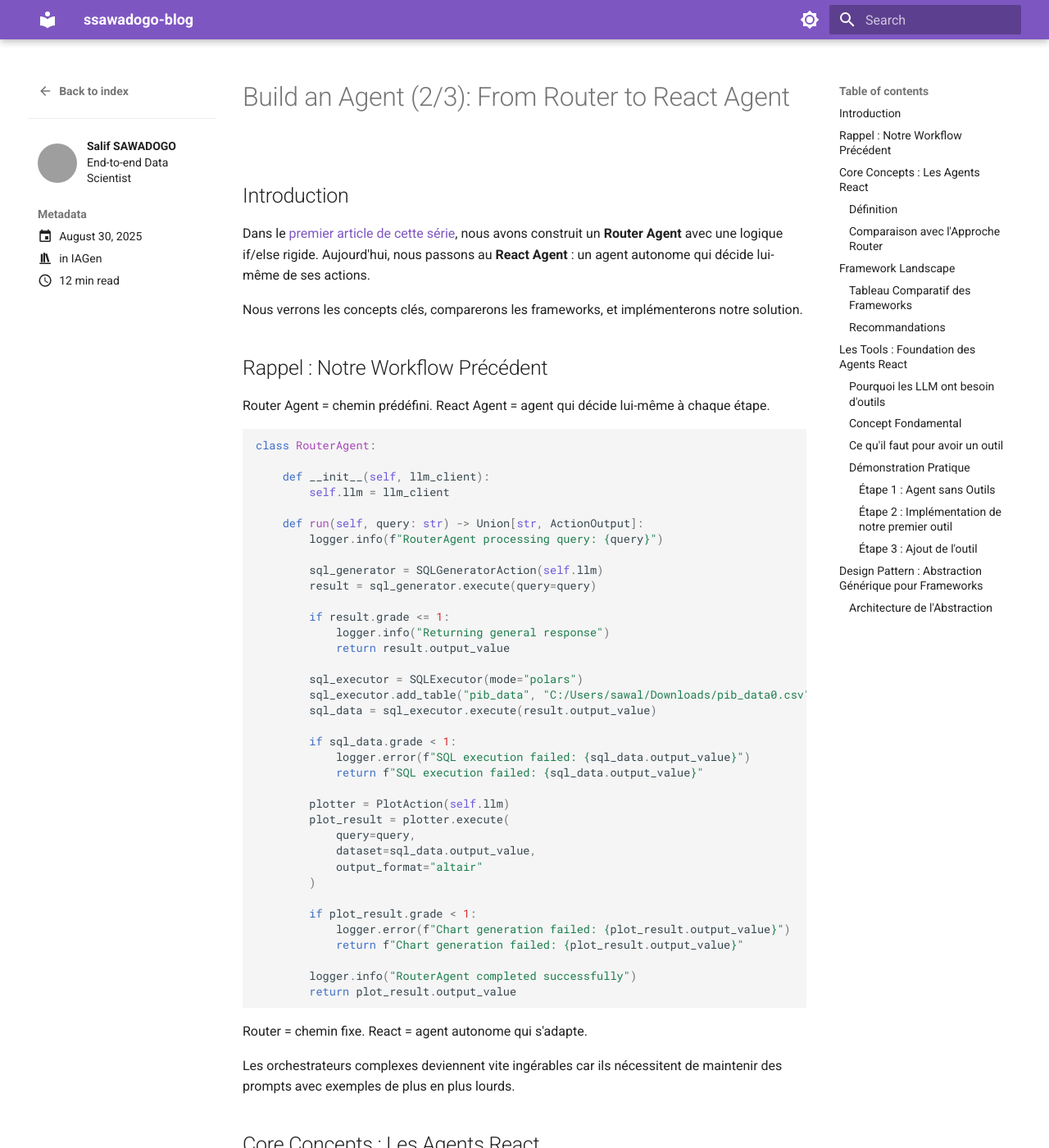
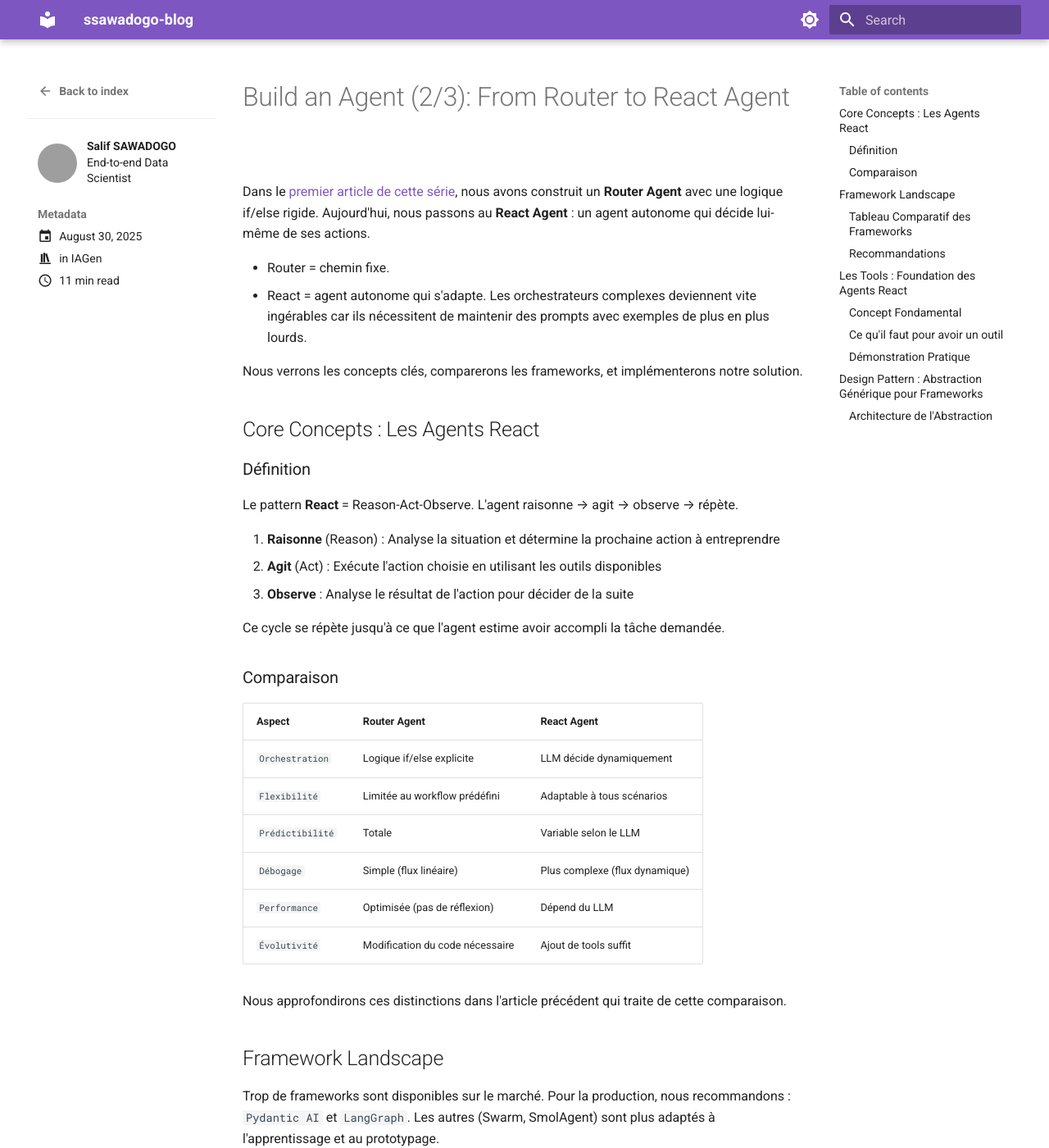
Before and after one commit to sawallesalfo/blog, an MkDocs documentation site: the page built from docs/posts/agent_react.md, in a window 1280 px wide and 1400 px high. Shown: the whole window at 82% size. Built offline with MkDocs 1.6.1 and Material for MkDocs 9.7.7, drawn with Linux system fonts in a browser that asks for light colours; comment, search, counter and statistics services are not loaded; some of the changed text lies outside the part shown; grey boxes are pictures that could not be loaded.

Commit message:
add react

````diff
--- a/docs/posts/agent_react.md
+++ b/docs/posts/agent_react.md
@@ -9,60 +9,16 @@ categories:
 
 # Build an Agent (2/3): From Router to React Agent
 
-## Introduction
+Dans le [premier article de cette série](https://sawallesalfo.github.io/blog/2025/07/14/agent-router/), nous avons construit un **Router Agent** avec une logique if/else rigide. Aujourd'hui, nous passons au **React Agent** : un agent autonome qui décide lui-même de ses actions.
 
-Dans le [premier article de cette série](https://sawallesalfo.github.io/blog/2025/07/14/agent-router/), nous avons construit un **Router Agent** avec une logique if/else rigide. Aujourd'hui, nous passons au **React Agent** : un agent autonome qui décide lui-même de ses actions.
+- Router = chemin fixe.
+- React = agent autonome qui s'adapte.
+Les orchestrateurs complexes deviennent vite ingérables car ils nécessitent de maintenir des prompts avec exemples de plus en plus lourds.
 
 <!-- more -->
 
 Nous verrons les concepts clés, comparerons les frameworks, et implémenterons notre solution.
 
-## Rappel : Notre Workflow Précédent
-
-Router Agent = chemin prédéfini. React Agent = agent qui décide lui-même à chaque étape.
-
-```python
-class RouterAgent:
-
-    def __init__(self, llm_client):
-        self.llm = llm_client
-
-    def run(self, query: str) -> Union[str, ActionOutput]:
-        logger.info(f"RouterAgent processing query: {query}")
-
-        sql_generator = SQLGeneratorAction(self.llm)
-        result = sql_generator.execute(query=query)
-
-        if result.grade <= 1:
-            logger.info("Returning general response")
-            return result.output_value
-
-        sql_executor = SQLExecutor(mode="polars")
-        sql_executor.add_table("pib_data", "C:/Users/sawal/Downloads/pib_data0.csv")
-        sql_data = sql_executor.execute(result.output_value)
-
-        if sql_data.grade < 1:
-            logger.error(f"SQL execution failed: {sql_data.output_value}")
-            return f"SQL execution failed: {sql_data.output_value}"
-
-        plotter = PlotAction(self.llm)
-        plot_result = plotter.execute(
-            query=query,
-            dataset=sql_data.output_value,
-            output_format="altair"
-        )
-
-        if plot_result.grade < 1:
-            logger.error(f"Chart generation failed: {plot_result.output_value}")
-            return f"Chart generation failed: {plot_result.output_value}"
-
-        logger.info("RouterAgent completed successfully")
-        return plot_result.output_value
-
-```
-Router = chemin fixe. React = agent autonome qui s'adapte.
-
-Les orchestrateurs complexes deviennent vite ingérables car ils nécessitent de maintenir des prompts avec exemples de plus en plus lourds.
 
 ## Core Concepts : Les Agents React
 
@@ -76,7 +32,7 @@ Le pattern **React** = Reason-Act-Observe. L'agent raisonne → agit → observe
 
 Ce cycle se répète jusqu'à ce que l'agent estime avoir accompli la tâche demandée.
 
-### Comparaison avec l'Approche Router
+### Comparaison
 
 | **Aspect** | **Router Agent** | **React Agent** |
 |------------|------------------|-----------------|
@@ -116,7 +72,7 @@ Les frameworks gèrent efficacement les machines d'état et l'orchestration de p
 
 ## Les Tools : Foundation des Agents React
 
-### Pourquoi les LLM ont besoin d'outils
+Pourquoi les LLM ont besoin d'outils ?
 
 Les LLM prédisent des tokens, ils ne calculent pas. D'où les erreurs fréquentes sur des questions simples comme "combien de 'r' dans strawberry".
 
@@ -181,17 +137,17 @@ def example_tool(param1: str, param2: int) -> str:
 Faisons une démonstration pratique avec le framework SmolAgent.
 À la fin, vous verrez que SmolAgent sans outils = erreurs de calcul. Avec outils = précision.
 
-SmolAgent propose : `CodeAgent` (écrire du code Python et l'exécuter) vs `ToolCallingAgent` (appels JSON). Nous préférons les appels JSON.
+SmolAgent propose :
 
-**Explication technique :**
-- CodeAgent génère ses appels d'outils sous forme de snippets de code Python.
-- ToolCallingAgent écrit ses appels d'outils en JSON, comme c'est courant dans de nombreux frameworks.
+- `CodeAgent` (écrire du code Python et l'exécuter)
+-  `ToolCallingAgent` (appels JSON)
+
 
 Selon vos besoins, l'une ou l'autre approche peut être utilisée. Par exemple, la navigation web nécessite souvent d'attendre après chaque interaction de page, donc les appels d'outils JSON peuvent bien convenir. D'après mes discussions avec d'autres développeurs IA et data scientists, personne n'utilise CodeAgent dans un projet sérieux, surtout que la génération de code peut partir dans tous les sens.
 
 
 
-#### Étape 1 : Agent sans Outils
+Étape 1 : Agent sans Outils
 
 ```python
 model = LiteLLMModel(
@@ -211,7 +167,7 @@ result = agent.run("Quelle est la racine carrée de 6.12?")
 
 Comme vous pouvez le voir, le LLM a donné une mauvaise réponse - ce qui était attendu. Le LLM utilisé est mistral-tiny (modèle trop petit), mais même pour les grands LLM, les calculs précis ne sont pas toujours évidents.
 
-#### Étape 2 : Implémentation de notre premier outil
+Étape 2 : Implémentation de notre premier outil
 
 Maintenant, implémentons notre premier outil :
 
@@ -238,7 +194,7 @@ def square_root_smolagent(number: float) -> str:
 
 Cette implémentation reste simple, n'est-ce pas ?
 
-#### Étape 3 : Ajout de l'outil
+Étape 3 : Ajout de l'outil
 
 ```python
 from smolagents import ToolCallingAgent, LiteLLMModel
````
Also changed, not shown: other parts of docs/posts/agent_react.md (+1 -1 lines).
